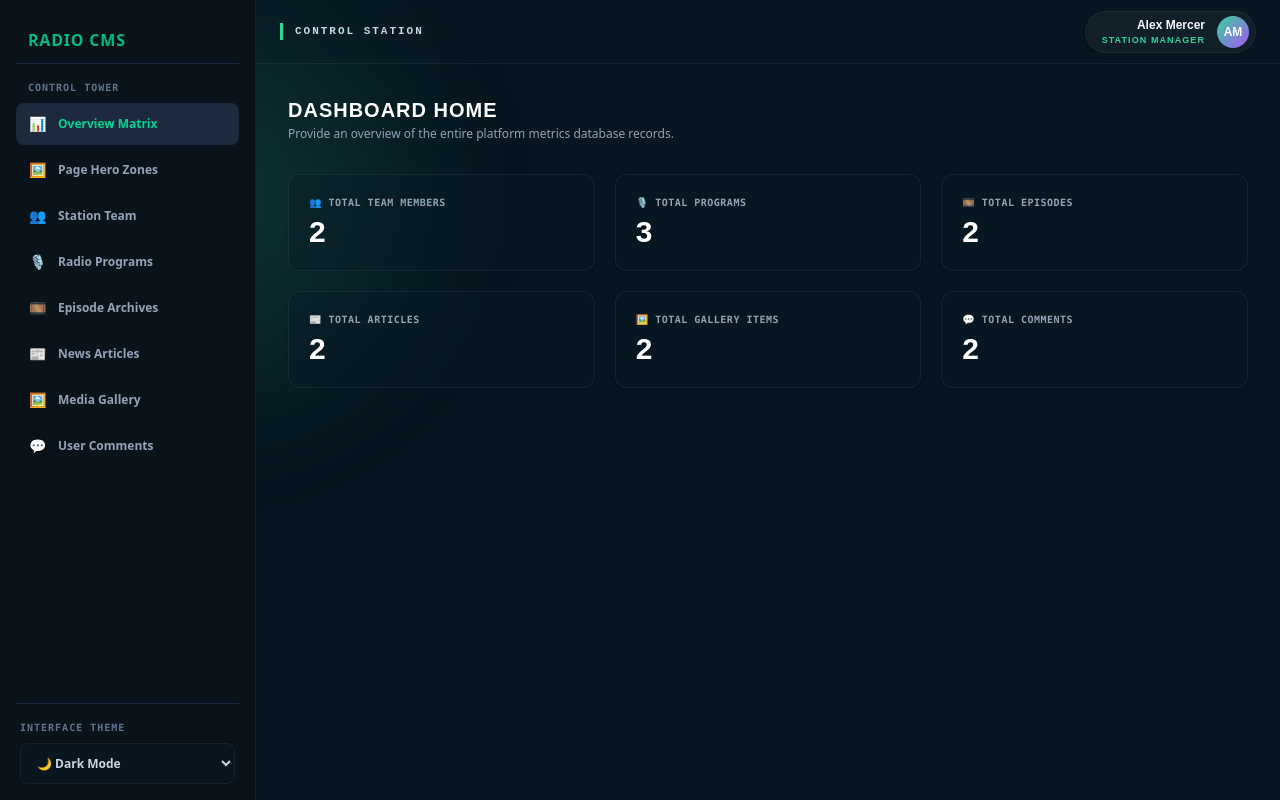
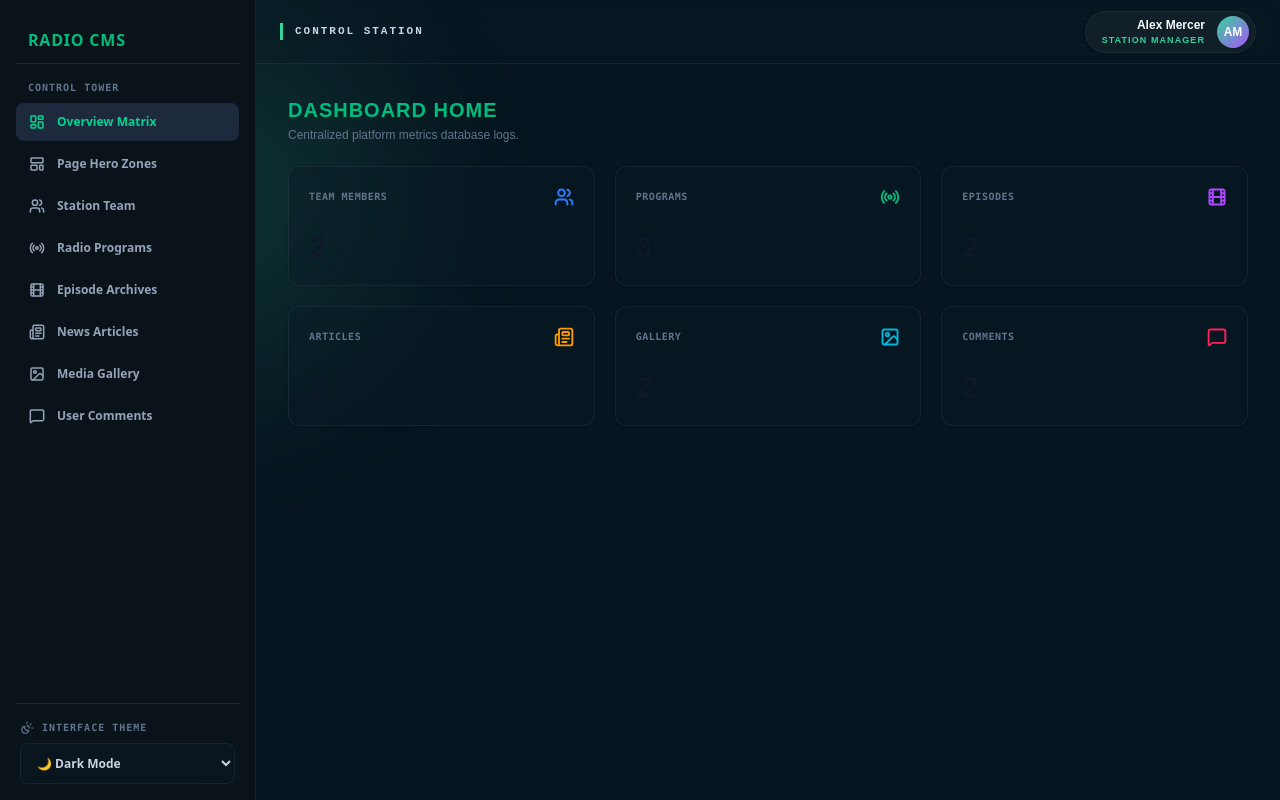
Before and after one commit to cbmtvmedia-cyber/cbmradio-dashboard, a Next.js app: page /dashboard in a window 1280 px wide. Built offline with nearby package versions, Linux system fonts and the light colour scheme.

Commit message:
style: successfully force update sidebar links with clean lucide icons

```diff
--- a/app/components/sidebar.tsx
+++ b/app/components/sidebar.tsx
@@ -1,8 +1,19 @@
-// 📁 FIXED DYNAMIC LIGHT SIDEBAR: components/sidebar.tsx
 "use client";
 import React from "react";
 import Link from "next/link";
 import { usePathname } from "next/navigation";
+// ⚡ FORCE IMPORT DYNAMIC VECTOR ICONS FROM INSTALLED PACKAGE
+import {
+  LayoutDashboard,
+  LayoutTemplate,
+  Users,
+  Radio,
+  Film,
+  Newspaper,
+  Image,
+  MessageSquare,
+  SunMoon,
+} from "lucide-react";
 
 interface SidebarProps {
   themeMode: "dark" | "light" | "system";
@@ -19,18 +30,26 @@ export default function Sidebar({
 }: SidebarProps) {
   const pathname = usePathname();
 
+  // 🛡️ REPLACED ALL STICKERS WITH PURE SVG LUCIDE COMPONENTS
   const links = [
-    { href: "/dashboard", label: "Overview Matrix", icon: "📊" },
-    { href: "/dashboard/page-sections", label: "Page Hero Zones", icon: "🖼️" },
-    { href: "/dashboard/team", label: "Station Team", icon: "👥" },
-    { href: "/dashboard/programs", label: "Radio Programs", icon: "🎙️" },
-    { href: "/dashboard/episodes", label: "Episode Archives", icon: "🎞️" },
-    { href: "/dashboard/articles", label: "News Articles", icon: "📰" },
-    { href: "/dashboard/gallery", label: "Media Gallery", icon: "🖼️" },
-    { href: "/dashboard/comments", label: "User Comments", icon: "💬" },
+    { href: "/dashboard", label: "Overview Matrix", icon: LayoutDashboard },
+    {
+      href: "/dashboard/page-sections",
+      label: "Page Hero Zones",
+      icon: LayoutTemplate,
+    },
+    { href: "/dashboard/team", label: "Station Team", icon: Users },
+    { href: "/dashboard/programs", label: "Radio Programs", icon: Radio },
+    { href: "/dashboard/episodes", label: "Episode Archives", icon: Film },
+    { href: "/dashboard/articles", label: "News Articles", icon: Newspaper },
+    { href: "/dashboard/gallery", label: "Media Gallery", icon: Image },
+    {
+      href: "/dashboard/comments",
+      label: "User Comments",
+      icon: MessageSquare,
+    },
   ];
 
-  // 🎨 CONTRAST LINK COLORS: Changes colors smoothly based on active theme choice
   const activeLinkClass = resolvedDark
     ? "bg-slate-800 text-emerald-400 border-slate-700/60"
     : "bg-slate-900 text-emerald-400 shadow-md";
@@ -49,12 +68,9 @@ export default function Sidebar({
   return (
     <div
       className="w-full flex flex-col justify-between p-4 min-h-full font-sans transition-colors duration-300"
-      /* 🚀 THE FIXED INLINE LINE: Guarantees the sidebar turns dark-white in Light Mode instead of staying black */
       style={{ backgroundColor: resolvedDark ? "#0b131a" : "#e2e8f0" }}
     >
-      {/* Upper Navigation Links Area */}
       <div className="w-full">
-        {/* Station Branding Header */}
         <div
           className={`h-12 flex items-center px-3 border-b ${brandingLineColor} mb-4 whitespace-nowrap`}
         >
@@ -72,6 +88,7 @@ export default function Sidebar({
         <nav className="flex flex-col space-y-1 w-full">
           {links.map((link) => {
             const isActive = pathname === link.href;
+            const IconComponent = link.icon;
             return (
               <Link
                 key={link.href}
@@ -83,7 +100,8 @@ export default function Sidebar({
                   isActive ? activeLinkClass : inactiveLinkClass
                 }`}
               >
-                <span className="text-sm shrink-0">{link.icon}</span>
+                {/* 🛡️ INJECT DIGITAL VECTOR FRAMEWORK */}
+                <IconComponent className="w-4 h-4 shrink-0 stroke-[2.25]" />
                 <span className="truncate">{link.label}</span>
               </Link>
             );
@@ -91,13 +109,15 @@ export default function Sidebar({
         </nav>
       </div>
 
-      {/* LOWER ANCHOR DECK: THE INTEGRATED THEME CONTROLLER SELECTOR */}
       <div className={`pt-4 border-t ${brandingLineColor} mt-6 px-1`}>
-        <label
-          className={`block text-[10px] font-bold ${labelTextColor} uppercase tracking-widest mb-2 font-mono`}
-        >
-          Interface Theme
-        </label>
+        <div className="flex items-center space-x-2 text-slate-500 mb-2">
+          <SunMoon className="w-3.5 h-3.5" />
+          <label
+            className={`block text-[10px] font-bold ${labelTextColor} uppercase tracking-widest font-mono`}
+          >
+            Interface Theme
+          </label>
+        </div>
         <div className="relative w-full">
           <select
             value={themeMode}
@@ -111,27 +131,9 @@ export default function Sidebar({
               color: resolvedDark ? "#f8fafc" : "#0f172a",
             }}
           >
-            <option
-              value="dark"
-              style={{ backgroundColor: "#0b131a", color: "#f8fafc" }}
-            >
-              🌙 Dark Mode
-            </option>
-            <option
-              value="light"
-              style={{ backgroundColor: "#ffffff", color: "#0f172a" }}
-            >
-              ☀️ Light Mode
-            </option>
-            <option
-              value="system"
-              style={{
-                backgroundColor: resolvedDark ? "#0b131a" : "#ffffff",
-                color: resolvedDark ? "#94a3b8" : "#0f172a",
-              }}
-            >
-              💻 System Default
-            </option>
+            <option value="dark">🌙 Dark Mode</option>
+            <option value="light">☀️ Light Mode</option>
+            <option value="system">💻 System Default</option>
           </select>
         </div>
       </div>
--- a/app/dashboard/page.tsx
+++ b/app/dashboard/page.tsx
@@ -1,6 +1,15 @@
+// 📁 MODERN METRICS CONTAINER: app/dashboard/page.tsx
 "use client";
-import React from "react";
-// 📁 SECURED SYSTEM PATHS: Step back one level (../) to read the mock data values
+import React, { useEffect, useState } from "react";
+// ⚡ IMPORT SYSTEM METRICS DESIGN VECTORS FROM LUCIDE
+import {
+  Users,
+  Radio,
+  Film,
+  Newspaper,
+  Image,
+  MessageSquare,
+} from "lucide-react";
 import {
   initialTeamMembers,
   initialPrograms,
@@ -11,78 +20,95 @@ import {
 } from "../service/mockdata";
 
 export default function DashboardPage() {
+  const [loading, setLoading] = useState(true);
+
+  useEffect(() => {
+    const timer = setTimeout(() => setLoading(false), 100);
+    return () => clearTimeout(timer);
+  }, []);
+
+  if (loading)
+    return (
+      <div className="p-4 text-xs text-slate-500 animate-pulse font-mono">
+        📡 Loading CMS Grid Metrics...
+      </div>
+    );
+
+  // Configuration helper map containing data parameters end-to-end
+  const tilesData = [
+    {
+      title: "Team Members",
+      count: initialTeamMembers?.length || 0,
+      icon: Users,
+      color: "text-blue-500 dark:text-blue-400",
+    },
+    {
+      title: "Programs",
+      count: initialPrograms?.length || 0,
+      icon: Radio,
+      color: "text-emerald-500 dark:text-emerald-400",
+    },
+    {
+      title: "Episodes",
+      count: initialEpisodes?.length || 0,
+      icon: Film,
+      color: "text-purple-500 dark:text-purple-400",
+    },
+    {
+      title: "Articles",
+      count: initialArticles?.length || 0,
+      icon: Newspaper,
+      color: "text-amber-500 dark:text-amber-400",
+    },
+    {
+      title: "Gallery",
+      count: initialGallery?.length || 0,
+      icon: Image,
+      color: "text-cyan-500 dark:text-cyan-400",
+    },
+    {
+      title: "Comments",
+      count: initialComments?.length || 0,
+      icon: MessageSquare,
+      color: "text-rose-500 dark:text-rose-400",
+    },
+  ];
+
   return (
-    <div className="space-y-8 view-fade">
-      {/* 📋 REQUIREMENTS TITLE BLOCK */}
+    <div className="space-y-5 view-fade px-1 sm:px-0">
       <div>
-        <h1 className="text-xl font-bold text-white uppercase tracking-wider text-emerald-400">
+        <h1 className="text-base sm:text-xl font-bold uppercase tracking-wider text-emerald-500 dark:text-emerald-400">
           Dashboard Home
         </h1>
-        <p className="text-xs text-slate-400 mt-0.5 font-sans">
-          Provide an overview of the entire platform metrics database records.
+        <p className="text-[10px] sm:text-xs text-slate-500 dark:text-slate-400 mt-0.5 leading-relaxed">
+          Centralized platform metrics database logs.
         </p>
       </div>
 
-      {/* 📊 THE RENDERED METRIC GRID CONTAINING THE 6 EXACT BLOCKS REQUESTED IN YOUR DOC */}
-      <div className="grid grid-cols-1 sm:grid-cols-2 lg:grid-cols-3 gap-5">
-        {/* TILE 1: TOTAL TEAM MEMBERS */}
-        <div className="bg-slate-900 border border-slate-800 rounded-xl p-5 shadow-sm hover:border-slate-700 transition">
-          <span className="text-[10px] text-slate-400 font-bold block mb-1 uppercase tracking-wider font-mono">
-            👥 Total Team Members
-          </span>
-          <div className="text-3xl font-extrabold text-white mt-1">
-            {initialTeamMembers ? initialTeamMembers.length : 0}
-          </div>
-        </div>
-
-        {/* TILE 2: TOTAL PROGRAMS */}
-        <div className="bg-slate-900 border border-slate-800 rounded-xl p-5 shadow-sm hover:border-slate-700 transition">
-          <span className="text-[10px] text-slate-400 font-bold block mb-1 uppercase tracking-wider font-mono">
-            🎙️ Total Programs
-          </span>
-          <div className="text-3xl font-extrabold text-white mt-1">
-            {initialPrograms ? initialPrograms.length : 0}
-          </div>
-        </div>
-
-        {/* TILE 3: TOTAL EPISODES */}
-        <div className="bg-slate-900 border border-slate-800 rounded-xl p-5 shadow-sm hover:border-slate-700 transition">
-          <span className="text-[10px] text-slate-400 font-bold block mb-1 uppercase tracking-wider font-mono">
-            🎞️ Total Episodes
-          </span>
-          <div className="text-3xl font-extrabold text-white mt-1">
-            {initialEpisodes ? initialEpisodes.length : 0}
-          </div>
-        </div>
-        {/* TILE 4: TOTAL ARTICLES */}
-        <div className="bg-slate-900 border border-slate-800 rounded-xl p-5 shadow-sm hover:border-slate-700 transition">
-          <span className="text-[10px] text-slate-400 font-bold block mb-1 uppercase tracking-wider font-mono">
-            📰 Total Articles
-          </span>
-          <div className="text-3xl font-extrabold text-white mt-1">
-            {initialArticles ? initialArticles.length : 0}
-          </div>
-        </div>
-
-        {/* TILE 5: TOTAL GALLERY ITEMS */}
-        <div className="bg-slate-900 border border-slate-800 rounded-xl p-5 shadow-sm hover:border-slate-700 transition">
-          <span className="text-[10px] text-slate-400 font-bold block mb-1 uppercase tracking-wider font-mono">
-            🖼️ Total Gallery Items
-          </span>
-          <div className="text-3xl font-extrabold text-white mt-1">
-            {initialGallery ? initialGallery.length : 0}
-          </div>
-        </div>
-
-        {/* TILE 6: TOTAL COMMENTS */}
-        <div className="bg-slate-900 border border-slate-800 rounded-xl p-5 shadow-sm hover:border-slate-700 transition">
-          <span className="text-[10px] text-slate-400 font-bold block mb-1 uppercase tracking-wider font-mono">
-            💬 Total Comments
-          </span>
-          <div className="text-3xl font-extrabold text-white mt-1">
-            {initialComments ? initialComments.length : 0}
-          </div>
-        </div>
+      {/* 📊 SIDE-BY-SIDE 2 COLUMN MOBILE GRID COMPLIANT */}
+      <div className="grid grid-cols-2 lg:grid-cols-3 gap-3 sm:gap-5">
+        {tilesData.map((tile, index) => {
+          const TileIcon = tile.icon;
+          return (
+            <div
+              key={index}
+              className="bg-slate-900 border border-slate-800 rounded-xl p-3.5 sm:p-5 shadow-sm hover:border-slate-700 dark:hover:border-slate-700/60 transition flex flex-col justify-between min-h-[105px] sm:min-h-[120px]"
+            >
+              <div className="flex items-center justify-between w-full">
+                <span className="text-[9px] sm:text-[10px] text-slate-500 dark:text-slate-400 font-bold block uppercase tracking-wider font-mono truncate mr-1">
+                  {tile.title}
+                </span>
+                {/* ⚡ PREMIUM ICON GRAPHIC INTEGRATION */}
+                <TileIcon
+                  className={`w-4 h-4 sm:w-5 sm:h-5 ${tile.color} stroke-[2.25]`}
+                />
+              </div>
+              <div className="text-2xl sm:text-3xl font-extrabold text-slate-900 dark:text-white mt-auto">
+                {tile.count}
+              </div>
+            </div>
+          );
+        })}
       </div>
     </div>
   );
--- a/package.json
+++ b/package.json
@@ -11,6 +11,7 @@
   "dependencies": {
     "@hugeicons/core-free-icons": "^4.2.2",
     "@hugeicons/react": "^1.1.9",
+    "lucide-react": "^1.23.0",
     "next": "16.2.9",
     "react": "19.2.4",
     "react-dom": "19.2.4"
```
Also changed, not shown: 1 other file (tests, documents, lock files or other folders).
